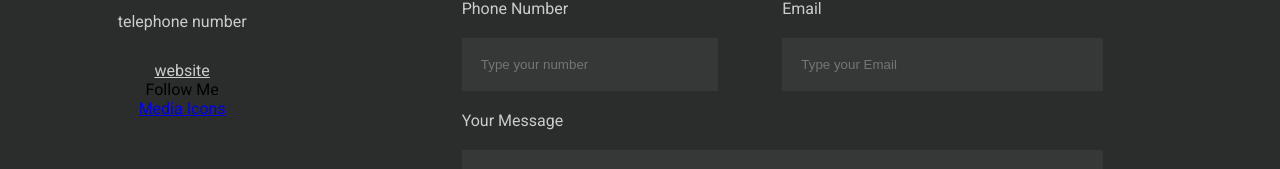
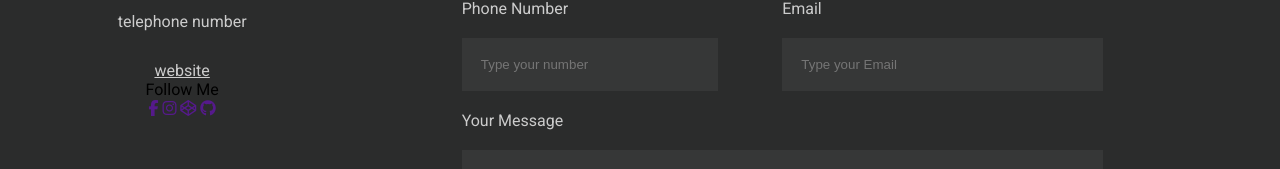
Before and after one commit to tushar142/12345, a plain HTML site: page index.html in a window 1280 px wide. Shown: the part 3935-4104 px from the top of the page. Drawn offline with nearby package versions, Linux system fonts and the light colour scheme; a script that the page names is missing.

Commit message:
Update index.html

```diff
--- a/index.html
+++ b/index.html
@@ -215,9 +215,12 @@
               <p>telephone number </p>
               <a href="#">website</a>
             </div>
-            <div>
+            <div class="social_media_icons">
               <p>Follow Me</p>
-              <a href="#">Media Icons</a>
+              <a href=""><i class="fab fa-facebook-f"></i></a>
+              <a href=""><i class="fab fa-instagram"></i></a>
+              <a href=""><i class="fab fa-codepen"></i></a>
+              <a href=""><i class="fab fa-github"></i></a>
             </div>
           </div>
           <div class="form-container fanim">
```
